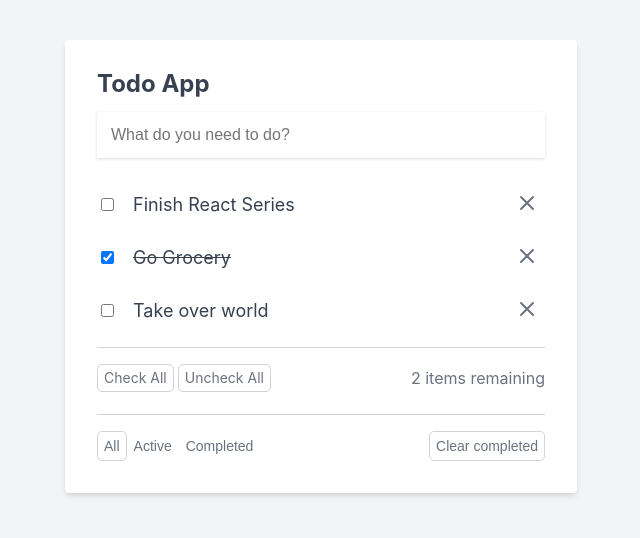
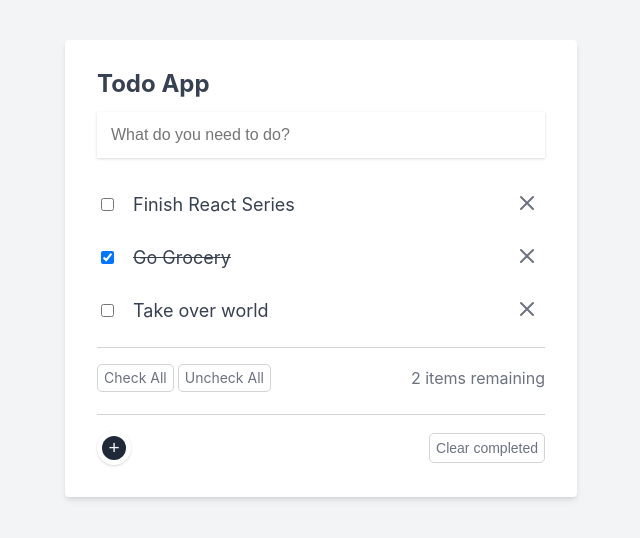
Before and after one commit to doctor-he/lc-react, a React (Create React App) app: page / in a window 1280 px wide. Shown: the top 538 px of the page, without its empty margins (319-959 px from the left). Built offline with nearby package versions, Linux system fonts and the light colour scheme.

Commit message:
:zap: Update filter style

```diff
--- a/src/App.css
+++ b/src/App.css
@@ -1,4 +1,6 @@
-*, *::before, *::after {
+*,
+*::before,
+*::after {
   box-sizing: border-box;
 }
 
@@ -165,3 +167,49 @@ h2 {
   text-align: center;
   color: #6B7280;
 }
+
+.fab {
+  height: 34px;
+  width: 34px;
+  background-color: white;
+  display: flex;
+  padding: 5px 5px;
+  gap: 8px;
+  border-radius: 24px;
+  border: transparent;
+  overflow: hidden;
+  transition: 500ms;
+  box-shadow: 0 1px 3px 0 rgb(0 0 0 / 10%), 0 1px 2px 0 rgb(0 0 0 / 6%);
+}
+
+.fab.active {
+  /* width: calc(fit-content + 20px); */
+  width: 220px;
+}
+
+.fab .plus {
+  transition: transform ease-in 300ms;
+  background: #1F2937;
+  color: #f3f4f6;
+  border-radius: 50%;
+  font-size: larger;
+  border: 0;
+  width: 24px;
+  height: 24px;
+}
+
+.fab.active .plus {
+  transform: rotate(45deg);
+}
+
+.fab .button {
+  display: none;
+}
+
+.fab.active .button {
+  display: inline;
+  padding: 0px 4px;
+  border-radius: 5px;
+  background: white;
+  border: 1px solid lightgray;
+}
--- a/src/components/TodosFilter.jsx
+++ b/src/components/TodosFilter.jsx
@@ -1,17 +1,25 @@
-import React from 'react';
+import React, { useState } from 'react';
 import PropTypes from 'prop-types';
 
 TodosFilter.PropType = {
-    setFilter: PropTypes.func.isRequired,
-    filter: PropTypes.string.isRequired,
+  setFilter: PropTypes.func.isRequired,
+  filter: PropTypes.string.isRequired,
 };
 // npm install --save prop-types
 
 function TodosFilter(props) {
+  const [active, setActive] = useState('');
+  const toggleActive = () => {
+    return active === '' ? setActive('active') : setActive('');
+  };
+
   return (
-    <div>
+    <div className={`fab ${active}`}>
+      <button className={`plus filter-button`} onClick={toggleActive} title="filter">+</button>
       <button
-        className={`button filter-button ${props.filter === 'all' ? 'filter-button-active' : ''}`}
+        className={`button filter-button ${
+          props.filter === 'all' ? 'filter-button-active' : ''
+        }`}
         onClick={() => {
           props.setFilter('all');
         }}
@@ -19,7 +27,9 @@ function TodosFilter(props) {
         All
       </button>
       <button
-        className={`button filter-button ${props.filter === 'active' ? 'filter-button-active' : ''}`}
+        className={`button filter-button ${
+          props.filter === 'active' ? 'filter-button-active' : ''
+        }`}
         onClick={() => {
           props.setFilter('active');
         }}
@@ -27,7 +37,9 @@ function TodosFilter(props) {
         Active
       </button>
       <button
-        className={`button filter-button ${props.filter === 'completed' ? 'filter-button-active' : ''}`}
+        className={`button filter-button ${
+          props.filter === 'completed' ? 'filter-button-active' : ''
+        }`}
         onClick={() => {
           props.setFilter('completed');
         }}
```
